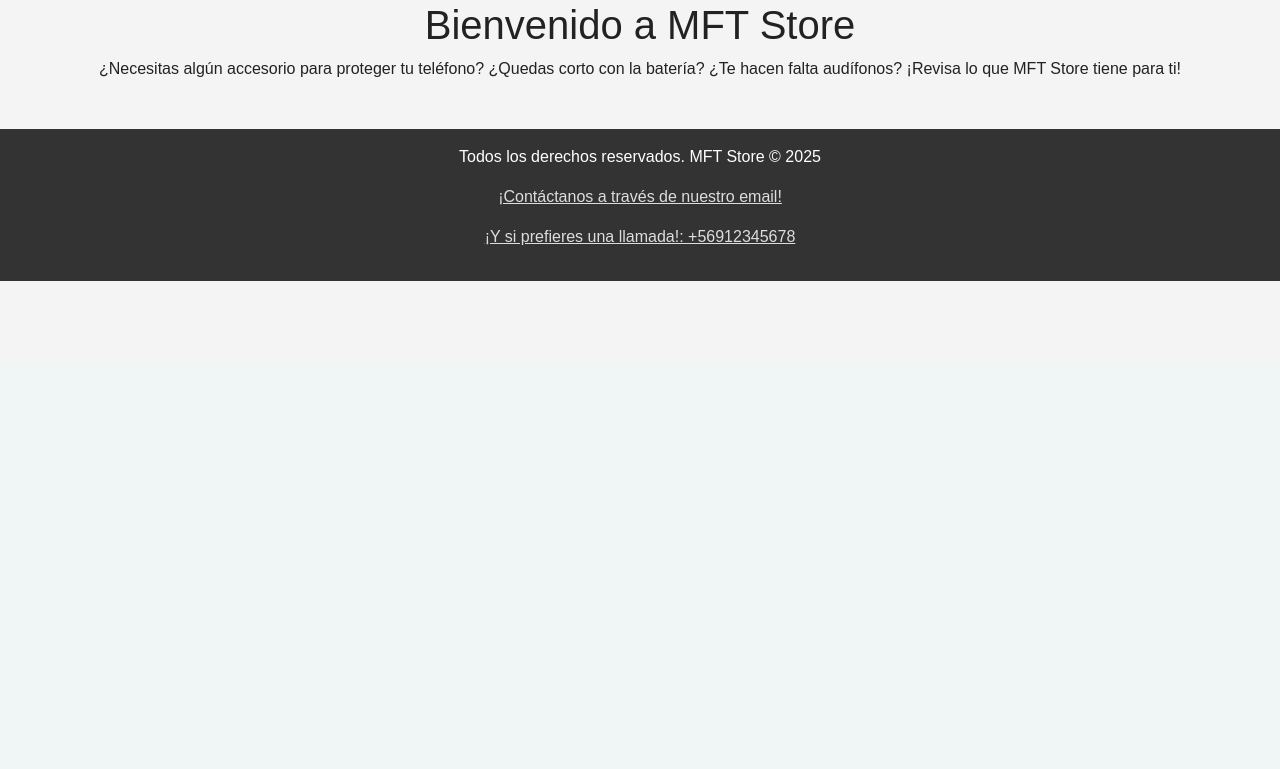
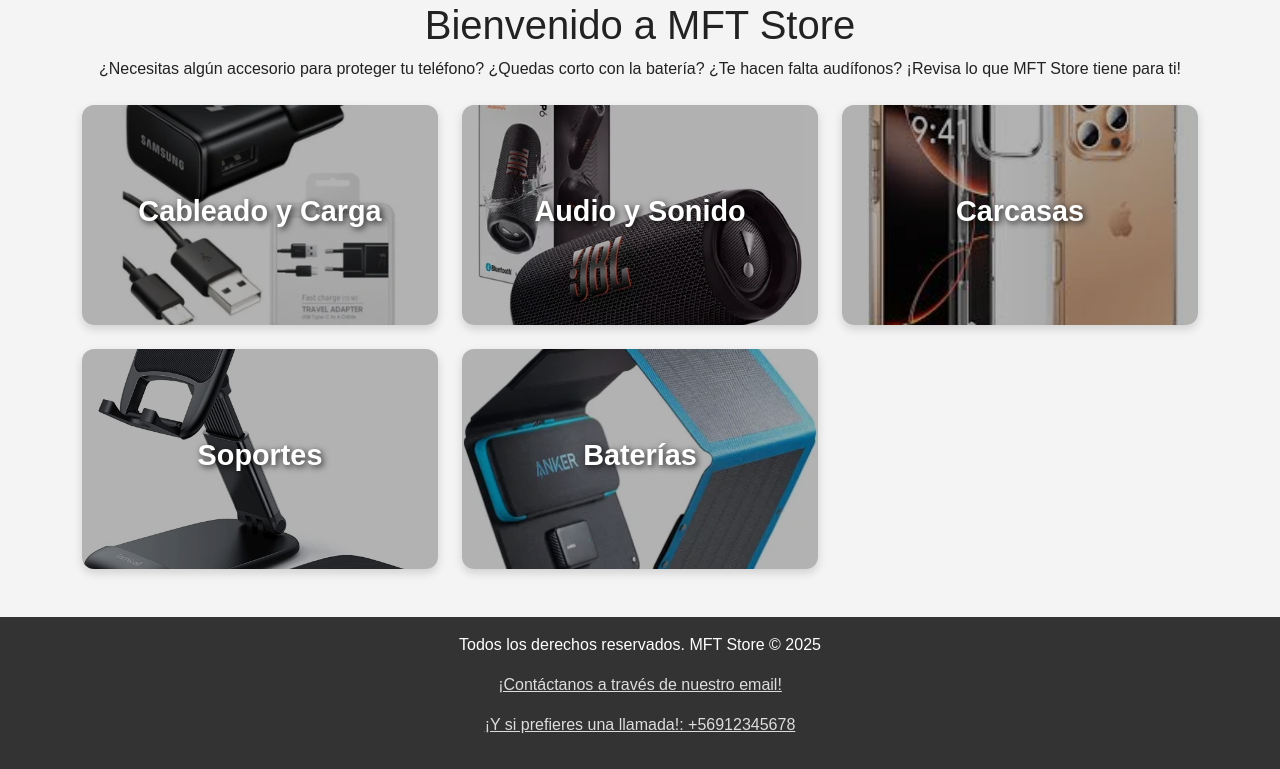
Before and after one commit to FelipeSalin/e2_Marjorie_Requena_Felipe_Salinas_Tomas_Toledo_S6, a Django app: template tienda/core/templates/index.html in a window 1280 px wide. Shown: the part 439-1208 px from the top of the page. Before the commit the page ends 720 px from the top, so only its background shows below. Run offline with Django 3.2, Linux system fonts and the light colour scheme; the template is opened without the code that fills it, so the values that code supplies are empty.

Commit message:
Index Update

```diff
--- a/tienda/core/templates/index.html
+++ b/tienda/core/templates/index.html
@@ -72,6 +72,73 @@
     <section class="categorias-container container mt-4">
         <div class="top-bar text-center mb-4">
             <img src="{% static 'assets/LogoEmpresa.png' %}" alt="Logo" class="img-fluid d-block mx-auto">
+            <h1>Bienvenido a MFT Store</h1>
+            <p>¿Necesitas algún accesorio para proteger tu teléfono?
+                ¿Quedas corto con la batería?
+                ¿Te hacen falta audífonos?
+                ¡Revisa lo que MFT Store tiene para ti!
+            </p>
+        </div>
+
+        <!-- Categorias -->
+        <div class="row g-4">
+            <!-- Cableado -->
+            <div class="col-md-6 col-lg-4">
+                <a href="{% url 'cableado' %}" class="categoria-card">
+                    <img src="{% static 'assets/images/carga-y-cableado/CargadorSamsung.webp' %}" alt="Cableado y Carga">
+                    <div class="overlay">
+                        <h3>Cableado y Carga</h3>
+                    </div>
+                </a>
+            </div>
+
+            <!-- Audio -->
+            <div class="col-md-6 col-lg-4">
+                <a href="{% url 'audio' %}" class="categoria-card">
+                    <img src=" {% static 'assets/images/audio-y-sonido/JBLFlip.webp'%}" alt="Audio y Sonido">
+                    <div class="overlay">
+                        <h3>Audio y Sonido</h3>
+                    </div>
+                </a>
+            </div>
+
+            <!-- Carcasas -->
+            <div class="col-md-6 col-lg-4">
+                <a href="{% url 'carcasas' %}" class="categoria-card">
+                    <img src="{% static 'assets/images/carcasas/iphone/iphone16promax1.png' %}" alt="Carcasas">
+                    <div class="overlay">
+                        <h3>Carcasas</h3>
+                    </div>
+                </a>
+            </div>
+
+            <!-- Soportes -->
+            <div class="col-md-6 col-lg-4">
+                <a href="{% url 'soporte' %}" class="categoria-card">
+                    <img src="{% static 'assets/images/soportes-y-monturas/SoporteLamicall.webp' %}" alt="Soportes">
+                    <div class="overlay">
+                        <h3>Soportes</h3>
+                    </div>
+                </a>
+            </div>
+
+            <!-- Energía -->
+            <div class="col-md-6 col-lg-4">
+                <a href="{% url 'bateria' %}" class="categoria-card">
+                    <img src="{% static 'assets/images/baterias-y-energia/CargadorSolarAnker.webp' %}" alt="Baterías">
+                    <div class="overlay">
+                        <h3>Baterías</h3>
+                    </div>
+                </a>
+            </div>
+        </div>
+    </section>
+
+{% comment %}
+    <!-- SECCIÓN DE CATEGORÍAS -->
+    <section class="categorias-container container mt-4">
+        <div class="top-bar text-center mb-4">
+            <img src="{% static 'assets/LogoEmpresa.png' %}" alt="Logo" class="img-fluid d-block mx-auto">
             <h1>Bienvenido a MFT Store {{ saludo }}</h1>
             <p>¿Necesitas algún accesorio para proteger tu teléfono?
                 ¿Quedas corto con la batería?
@@ -94,6 +161,7 @@
             {% endfor %}
         </div>
     </section>
+{% endcomment %}
 
     <!-- FOOTER -->
     <footer class="mt-5">
--- a/tienda/rest_api/viewsLogin.py
+++ b/tienda/rest_api/viewsLogin.py
@@ -5,6 +5,7 @@ from rest_framework.decorators import api_view, permission_classes
 from rest_framework.response import Response
 from rest_framework.parsers import JSONParser
 
+from django.views.decorators.csrf import csrf_exempt
 from django.contrib.auth.models import User
 from django.contrib.auth.hashers import check_password
 from rest_framework.authtoken.models import Token
@@ -62,7 +63,7 @@ def login(request):
     )
 """
 
-
+@csrf_exempt
 @api_view(['POST'])
 def login(request):
     username = request.data.get('username')
```
